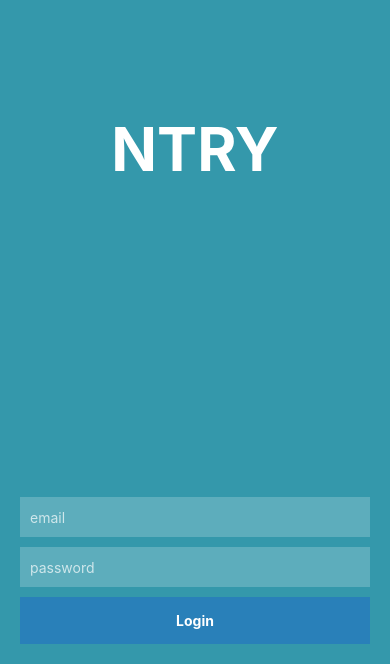
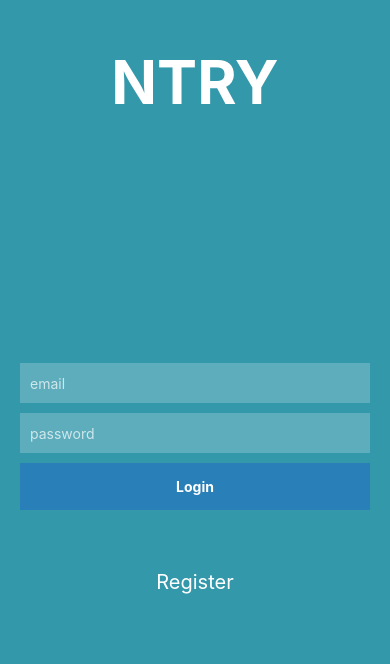
Before and after one commit to NTRYPlatform/ntryapp, a React Native app: screen / in a window 390 px wide. Shown: the part 180-844 px from the top of the page. Built offline with nearby package versions, Linux system fonts and the light colour scheme.

Commit message:
Adding Register component

```diff
--- a/App.js
+++ b/App.js
@@ -1,6 +1,6 @@
 import React from 'react';
 import { StyleSheet, Text, View, Button, Alert  } from 'react-native';
-import Login from './src/components/Login/Login';
+import Login from './src/components/Login';
 
 import * as openpgp from 'react-native-openpgp';
 
--- a/package.json
+++ b/package.json
@@ -23,6 +23,7 @@
     "react": "16.0.0-alpha.12",
     "react-native": "^0.47.0",
     "react-native-openpgp": "^1.0.3",
-    "react-native-rsa-native": "^1.0.8"
+    "react-native-rsa-native": "^1.0.8",
+    "react-redux": "^5.0.6"
   }
 }
--- a/src/components/Login/Login.js
+++ b/src/components/Login/index.js
@@ -36,6 +36,11 @@ export default class Login extends Component {
               <TouchableOpacity style={styles.buttonContainer}>
                 <Text style={styles.buttonText}>Login</Text>
               </TouchableOpacity>
+
+              <TouchableOpacity style={styles.registerBtnContainer}>
+                <Text style={styles.registerButtonText}>Register</Text>
+              </TouchableOpacity>
+
         </View>
       </KeyboardAvoidingView>
     );
@@ -60,7 +65,8 @@ const styles = StyleSheet.create({
   },
   buttonContainer: {
     backgroundColor: '#2980b9',
-    paddingVertical: 15
+    paddingVertical: 15,
+    marginBottom: 10
   },
   formContainer: {
     padding: 20
@@ -76,5 +82,14 @@ const styles = StyleSheet.create({
     marginBottom: 10,
     color: '#fff',
     paddingHorizontal: 10
+  },
+  registerBtnContainer: {
+      marginTop: 50,
+      marginBottom: 50
+  },
+  registerButtonText:{
+    textAlign: 'center',
+    color: '#fff',
+    fontSize: 20
   }
 })
```
Also changed, not shown: src/components/Register/index.js (added).
